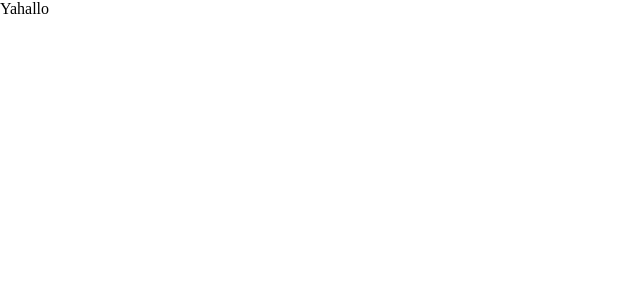
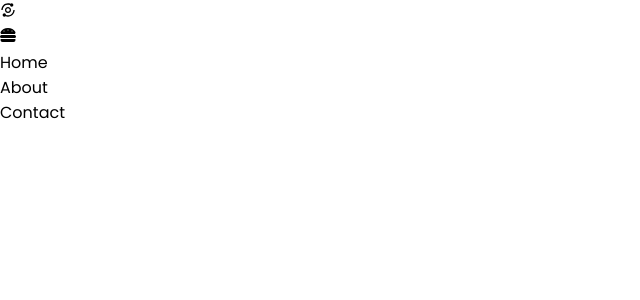
Before and after one commit to dominggo1999/exercise, a React (Create React App) app: page / in a window 1280 px wide. Shown: the top 300 px of the page, without its empty margins (0-640 px from the left). Built offline with nearby package versions, Linux system fonts and the light colour scheme.

Commit message:
updating boilerplate

```diff
--- a/src/App.js
+++ b/src/App.js
@@ -1,10 +1,12 @@
 import React from 'react';
-import Placeholder from './components/Placeholder';
+import { Route } from 'react-router-dom';
+import Button from './components/Button/Button';
+import Navbar from './components/Navbar/Navbar';
 
 const App = () => {
   return (
     <div>
-      <Placeholder />
+      <Navbar />
     </div>
   );
 };
--- /dev/null
+++ b/src/components/Button/Button.js
@@ -0,0 +1,17 @@
+import React from 'react';
+
+const Button = ({
+  children, onClick, className, fullWidth,
+}) => {
+  return (
+    <>
+      <button
+        className={`${className} ${fullWidth ? 'full-width' : null}`}
+        onClick={onClick}
+      >{children}
+      </button>
+    </>
+  );
+};
+
+export default Button;
--- /dev/null
+++ b/src/components/Navbar/Navbar.js
@@ -0,0 +1,45 @@
+import React from 'react';
+import { BiAnalyse } from 'react-icons/bi';
+import { FaHamburger } from 'react-icons/fa';
+import { Link, NavLink } from 'react-router-dom';
+
+const Navbar = () => {
+  return (
+    <nav>
+      <div className="nav__brand">
+        {/* image or log here */}
+        <BiAnalyse />
+      </div>
+      <div className="nav__mobile-menu-icon">
+        <FaHamburger />
+      </div>
+      <div className="nav__menu">
+        <ul className>
+          <li>
+            <NavLink
+              to="/"
+              activeClassName="selected"
+            >Home
+            </NavLink>
+          </li>
+          <li>
+            <NavLink
+              to="/"
+              activeClassName="selected"
+            >About
+            </NavLink>
+          </li>
+          <li>
+            <NavLink
+              to="/"
+              activeClassName="selected"
+            >Contact
+            </NavLink>
+          </li>
+        </ul>
+      </div>
+    </nav>
+  );
+};
+
+export default Navbar;
--- a/src/components/Placeholder.js
+++ /dev/null
@@ -1,11 +0,0 @@
-import React from 'react';
-
-const Placeholder = () => {
-  return (
-    <div>
-      Yahallo
-    </div>
-  );
-};
-
-export default Placeholder;
--- a/src/index.js
+++ b/src/index.js
@@ -1,12 +1,15 @@
 import React from 'react';
 import ReactDOM from 'react-dom';
+import { BrowserRouter as Router } from 'react-router-dom';
 import App from './App';
 import reportWebVitals from './reportWebVitals';
 import './styles/style.scss';
 
 ReactDOM.render(
   <React.StrictMode>
-    <App />
+    <Router>
+      <App />
+    </Router>
   </React.StrictMode>,
   document.getElementById('root'),
 );
--- a/src/styles/_global.scss
+++ b/src/styles/_global.scss
@@ -23,3 +23,11 @@ ul {
     text-decoration: none;
   }
 }
+
+body {
+  font-family: $poppins;
+}
+
+button {
+  font-family: $poppins;
+}
--- a/src/styles/_theme.scss
+++ b/src/styles/_theme.scss
@@ -1,3 +1,8 @@
+@import url('https://fonts.googleapis.com/css2?family=Poppins:wght@100;200;300;400;500;600;700;800;900&display=swap');
+
+//Font
+$poppins: 'Poppins', sans-serif;
+
 //Color
 $b: #000;
 $w: #fff;
--- /dev/null
+++ b/src/styles/components/Button.scss
@@ -0,0 +1,14 @@
+button {
+  border: 0;
+  padding: 10px 20px;
+  background: #6571ef;
+  outline: none;
+  cursor: pointer;
+  display: inline-flex;
+  justify-content: center;
+  align-items: center;
+
+  &.full-width {
+    width: 100%;
+  }
+}
--- a/src/styles/style.scss
+++ b/src/styles/style.scss
@@ -1,3 +1,6 @@
 @import './theme';
 @import './global';
 @import './util';
+
+// Components
+@import './components/Button.scss';
```
